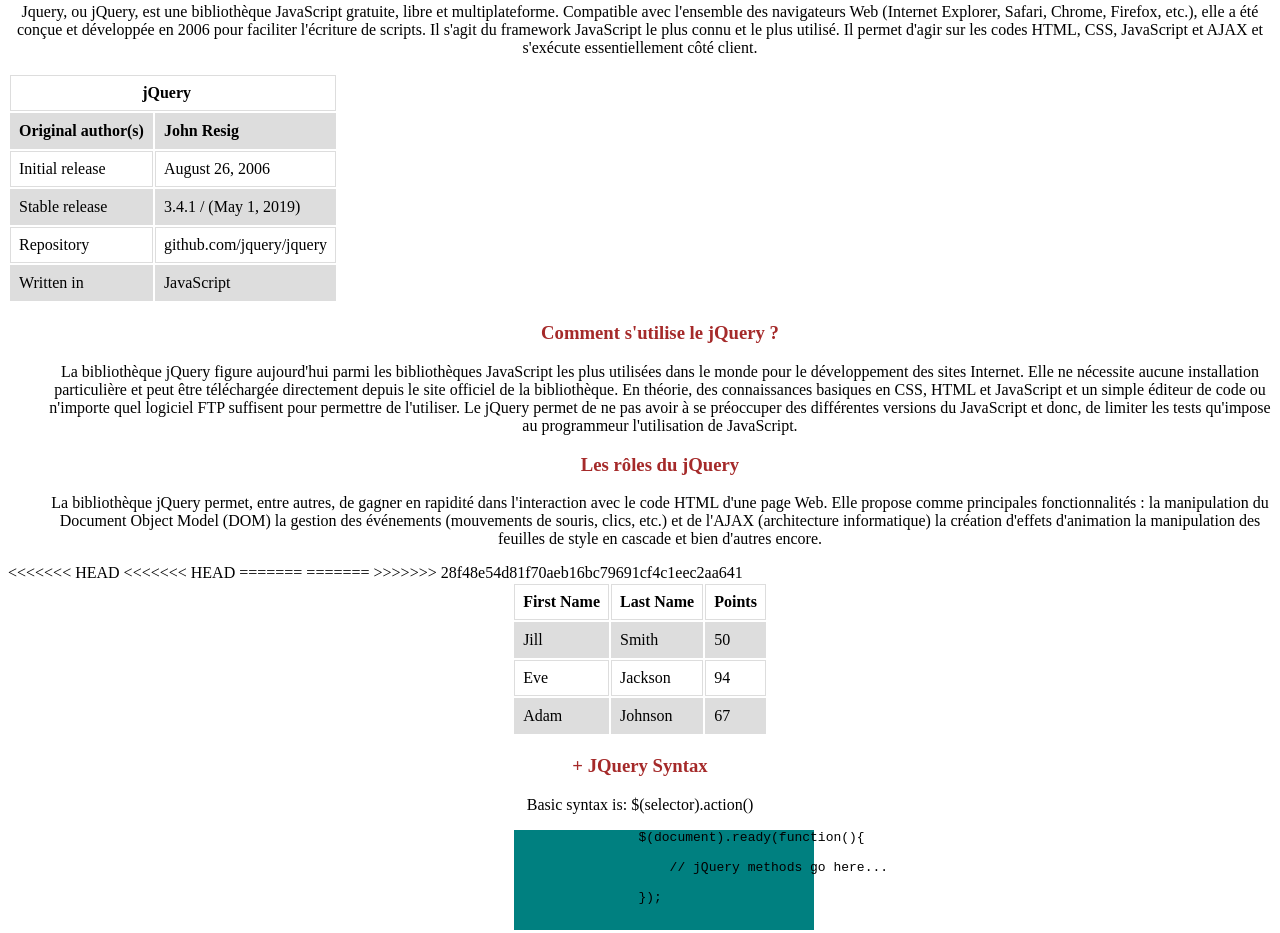
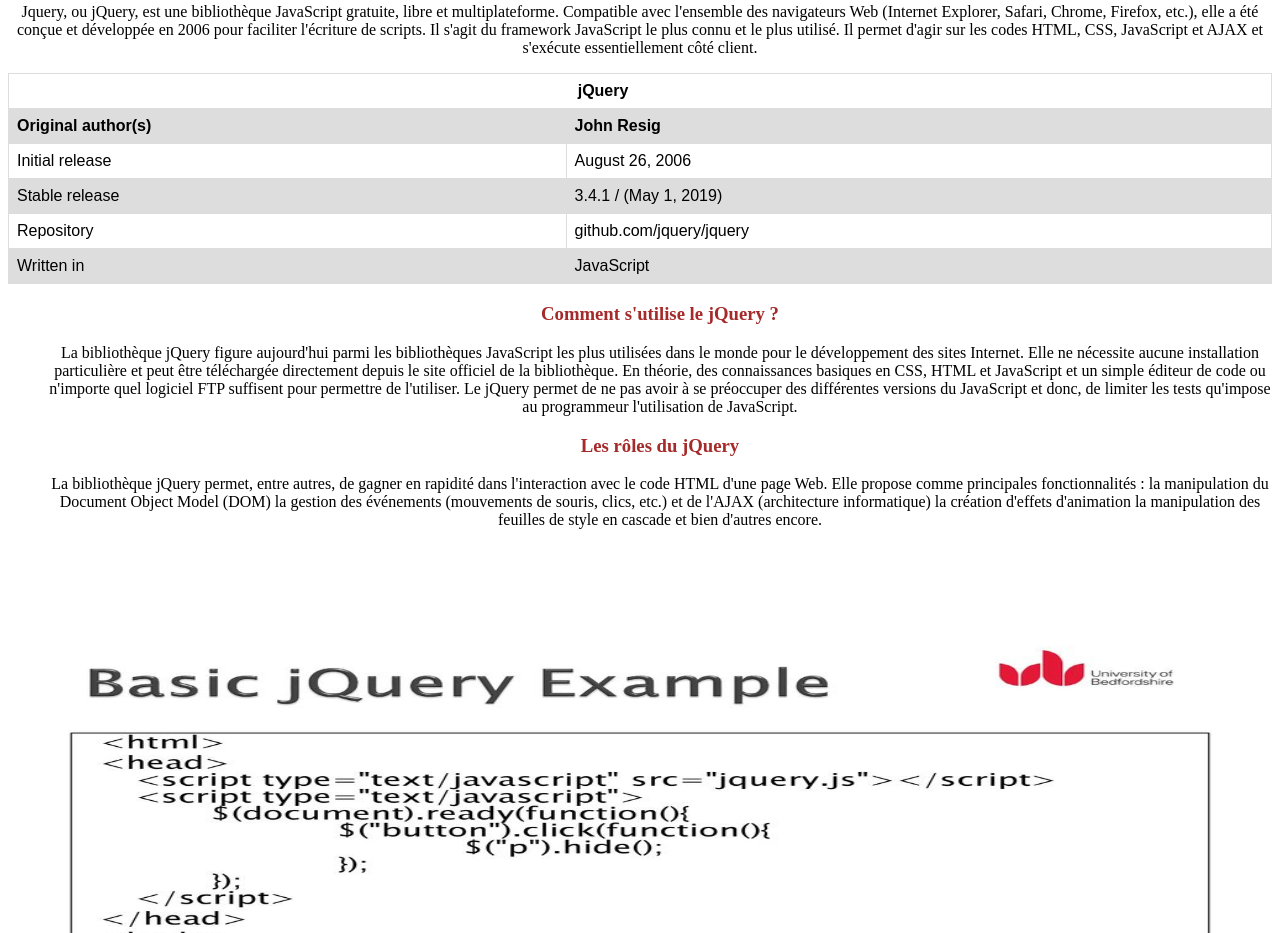
Before and after one commit to ossallaoui/Challenge-, a plain HTML site: page Jquery.html in a window 1280 px wide. Shown: the part 883-1816 px from the top of the page. Drawn offline with nearby package versions, Linux system fonts and the light colour scheme.

Commit message:
last update

```diff
--- a/Jquery.html
+++ b/Jquery.html
@@ -42,8 +42,7 @@
                 height: 500px;
                 top: 0px;
             }
-<<<<<<< HEAD
-<<<<<<< HEAD
+
 
             table {
                 font-family: arial, sans-serif;
@@ -59,30 +58,19 @@
 
                 tr:nth-child(even) {
                 background-color: #dddddd;
-=======
-=======
->>>>>>> 28f48e54d81f70aeb16bc79691cf4c1eec2aa641
-            table,
-            table tr th,
-            table tr td
-            {
-                border:1px solid #000;
-<<<<<<< HEAD
->>>>>>> 28f48e54d81f70aeb16bc79691cf4c1eec2aa641
-=======
->>>>>>> 28f48e54d81f70aeb16bc79691cf4c1eec2aa641
-            }
+
+
         </style>
     </head>
     <body>
         <img src="https://i0.wp.com/jacklyons.me/wp-content/uploads/2017/07/Jquery-Logo.png?zoom=2&resize=1280%2C700&ssl=1" alt="No Image">
-        <h1>Jquery Library</h1>
+        <h1><a href="https://jquery.com/"target="_blank">Jquery Library</a></h1>
 
         <h3>+ Introduction</h3>
         <p>Jquery, ou jQuery, est une bibliothèque JavaScript gratuite, libre et multiplateforme. Compatible avec l'ensemble des navigateurs Web (Internet Explorer, Safari, Chrome, Firefox, etc.), elle a été conçue et développée en 2006 pour faciliter l'écriture de scripts. Il s'agit du framework JavaScript le plus connu et le plus utilisé. Il permet d'agir sur les codes HTML, CSS, JavaScript et AJAX et s'exécute essentiellement côté client. </p>
         <table>
             <tr>
-                <th colspan="3" style="text-indent:40%">jQuery</th>
+                <th colspan="3" style="text-indent:45%">jQuery</th>
             </tr>
           <tr>
             <th>Original author(s)</th>
@@ -118,46 +106,7 @@
                 la manipulation des feuilles de style en cascade
                 et bien d'autres encore.</p>
         </ul>
-<<<<<<< HEAD
-<<<<<<< HEAD
-=======
-=======
->>>>>>> 28f48e54d81f70aeb16bc79691cf4c1eec2aa641
-        <center>
-         <table class="w3-table-all w3-large">
-                <tr>
-                  <th>First Name</th>
-                  <th>Last Name</th>
-                  <th>Points</th>
-                </tr>
-                <tr>
-                  <td>Jill</td>
-                  <td>Smith</td>
-                  <td>50</td>
-                </tr>
-                <tr>
-                  <td>Eve</td>
-                  <td>Jackson</td>
-                  <td>94</td>
-                </tr>
-                <tr>
-                  <td>Adam</td>
-                  <td>Johnson</td>
-                  <td>67</td>
-                </tr>
-              </table>
-    </center>
-        <h3>+ JQuery Syntax</h3>
-        <p>Basic syntax is: $(selector).action()</p>
-        <div>
-            <pre>
-                $(document).ready(function(){
 
-                    // jQuery methods go here...
-
-                });
-            </pre>
->>>>>>> 28f48e54d81f70aeb16bc79691cf4c1eec2aa641
         </div>
         <img style="margin-top: 80px" src="jexam.jpg" alt="">
 
```
